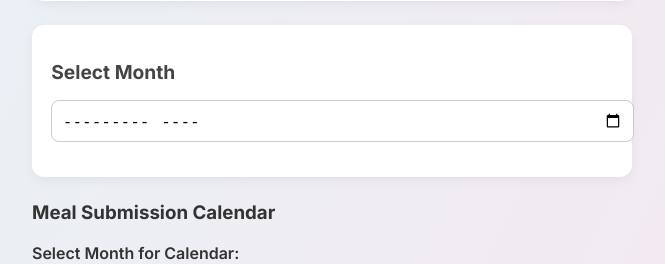
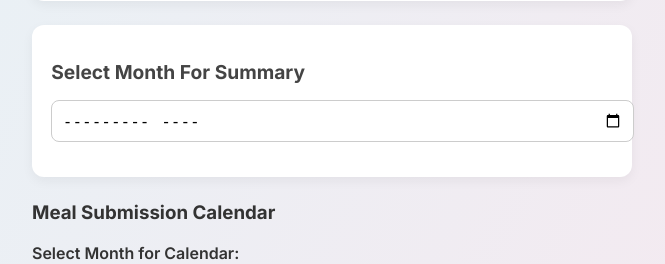
Before and after one commit to tasfiq1110/website, a Flask app: page /dashboard in a window 1280 px wide. Shown: the part 1202-1466 px from the top of the page, without its empty margins (308-973 px from the left). Run offline with Flask 3, Linux system fonts and the light colour scheme; the visitor is signed in with stand-in values (Sample User, id 1); data that the repository does not hold is empty; some libraries are stand-ins or nearby versions.

Commit message:
Update dashboard.html

```diff
--- a/templates/dashboard.html
+++ b/templates/dashboard.html
@@ -320,7 +320,7 @@
 
     <!-- 📅 Select Month -->
     <section>
-      <h2>Select Month</h2>
+      <h2>Select Month For Summary</h2>
       <input type="month" id="monthPicker">
     </section>
 
```
